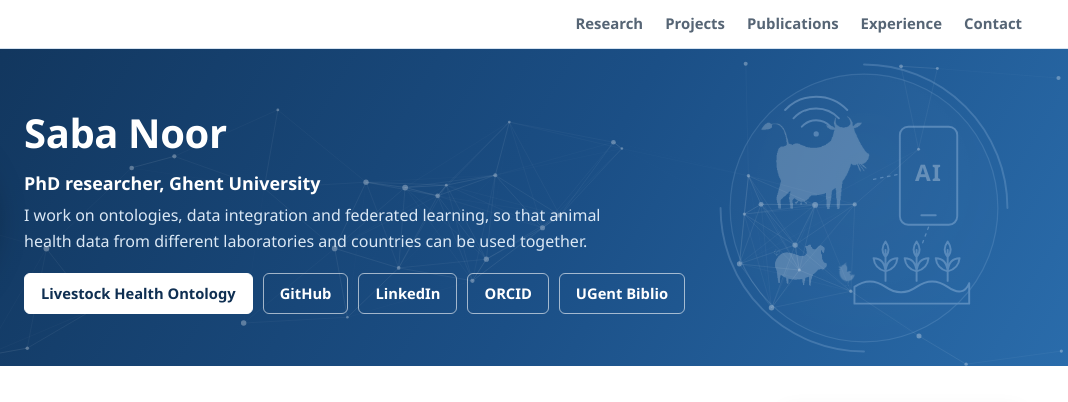
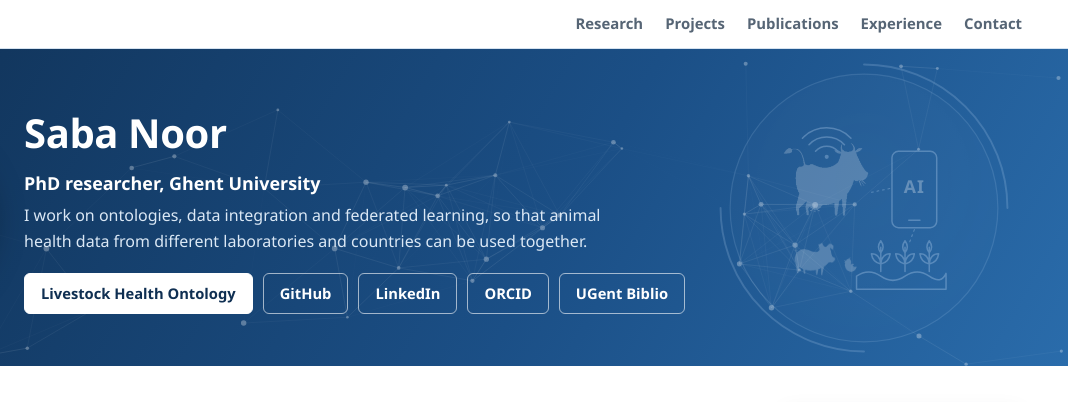
Before and after one commit to sabanoor8867/sabanoor8867.github.io, a plain HTML site: page index.html in a window 1280 px wide. Shown: the top 402 px of the page, 212-1280 px from the left. Drawn offline with Linux system fonts and the light colour scheme.

Commit message:
Reduce drawings inside emblem

```diff
--- a/index.html
+++ b/index.html
@@ -156,6 +156,7 @@ aside a:hover{text-decoration:underline}
 
 <header id="top"><svg class="farm" aria-hidden="true" viewBox="-8 -8 256 256">
   <defs><radialGradient id="disc" cx="50%" cy="40%" r="65%"><stop offset="0" stop-color="#ffffff" stop-opacity="0.10"/><stop offset="1" stop-color="#ffffff" stop-opacity="0.03"/></radialGradient></defs><circle class="disc" cx="120" cy="120" r="112"/><circle class="rim" cx="120" cy="120" r="112"/><path class="arc" d="M120 0 A120 120 0 0 1 240 120 M120 240 A120 120 0 0 1 0 120"/>
+  <g transform="translate(120 124) scale(0.78) translate(-120 -118)">
   <g class="shape"><image href="cow.png" x="34" y="42.2" width="92" height="79.8"/><image href="pig.png" x="44" y="149.3" width="46" height="36.7"/><image href="chick.png" x="98" y="164.7" width="15" height="21.3"/></g>
   <path d="M68 52 a16 16 0 0 1 24 0 M61 45 a26 26 0 0 1 38 0 M54 38 a36 36 0 0 1 52 0"/>
   <circle class="dot" cx="80" cy="58" r="2.2"/>
@@ -165,6 +166,7 @@ aside a:hover{text-decoration:underline}
   <path d="M112 186 q13 -9 26 0 t26 0 t26 0 t18 -3 M112 200 h96 M112 186 v14 M208 183 v17"/>
   <path d="M138 181 V155 M138 173 q-9 -2 -10 -11 q9 0 10 11 M138 173 q9 -2 10 -11 q-9 0 -10 11 M138 161 q-5 -6 0 -13 q5 7 0 13 M164 181 V155 M164 173 q-9 -2 -10 -11 q9 0 10 11 M164 173 q9 -2 10 -11 q-9 0 -10 11 M164 161 q-5 -6 0 -13 q5 7 0 13 M190 181 V155 M190 173 q-9 -2 -10 -11 q9 0 10 11 M190 173 q9 -2 10 -11 q-9 0 -10 11 M190 161 q-5 -6 0 -13 q5 7 0 13"/>
   <path class="link" d="M128 96 L148 92 M174 136 L168 152"/>
+</g>
 </svg><canvas id="net" aria-hidden="true"></canvas><div class="wrap">
   <img src="saba-noor.jpg" alt="Saba Noor">
   <div>
```
